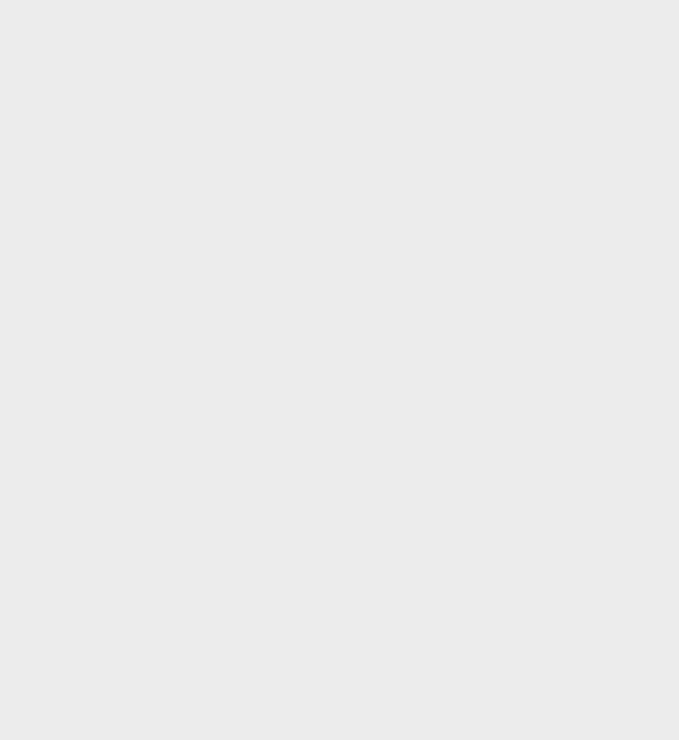
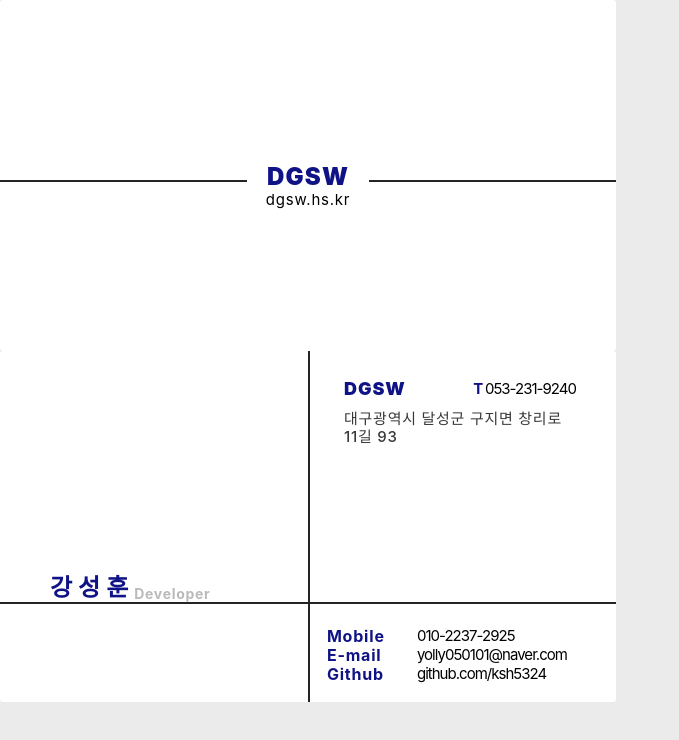
Before and after one commit to 2022-Summer-Hackthon/Hackathon-Front, a React (Create React App) app: page /template4 in a window 1280 px wide. Before the commit this address had no page. Shown: the top 740 px of the page, without its empty margins (0-679 px from the left). Built offline with nearby package versions, Linux system fonts and the light colour scheme.

Commit message:
template4

```diff
--- a/src/App.js
+++ b/src/App.js
@@ -2,6 +2,8 @@
 import { BrowserRouter, Route, Routes } from "react-router-dom";
 import Finish from "./components/Finish/Finish";
 import Template1Back from "./components/Template1/Template1Back";
+import Template4Back from "./components/Template4/Template4Back";
+import Template4Front from "./components/Template4/Template4Front";
 
 const Main = lazy(() => import("./pages/Main/MainPage"));
 const Nav = lazy(() => import("./components/Nav/Nav"));
@@ -50,6 +52,15 @@
             </Suspense>
           }
         />
+        <Route
+          path="/template4"
+          element={
+            <Suspense fallback={<div>Loading...</div>}>
+              <Template4Front size="nomal" />
+              <Template4Back size="nomal" />
+            </Suspense>
+          }
+        />
       </Routes>
     </BrowserRouter>
   );
--- a/src/components/Template1/Template1Back.jsx
+++ b/src/components/Template1/Template1Back.jsx
@@ -9,12 +9,10 @@
           <h1 className="title1">DGSW</h1>
           <h2 className="title1">dgsw.hs.kr</h2>
         </div>
-
         <div className="contents">
           <p className="career">Developer</p>
           <p className="name">강성훈</p>
         </div>
-
         <div className="info">
           <div className="flex">
             <p className="git">github.com/ksh5324</p>
--- /dev/null
+++ b/src/components/Template4/Template4Back.jsx
@@ -0,0 +1,40 @@
+import React, { memo } from "react";
+import Template4BackStyle from "./template4Back.style";
+
+const Template4Back = memo(({ size }) => {
+  return (
+    <Template4BackStyle>
+      <div className="row-line"></div>
+      <div className="column-line"></div>
+      <div className="personal">
+        <div className="name">강성훈</div>
+        <div className="career">Developer</div>
+      </div>
+      <div className="info-school">
+        <div className="name-number">
+          <div className="title">DGSW</div>
+          <div className="number">
+            T <span>053-231-9240</span>
+          </div>
+        </div>
+        <div className="address">대구광역시 달성군 구지면 창리로 11길 93</div>
+      </div>
+      <div className="info-personal">
+        <div className="mobile">
+          <div className="t">Mobile</div>
+          <div className="d">010-2237-2925</div>
+        </div>
+        <div className="email">
+          <div className="t">E-mail</div>
+          <div className="d">yolly050101@naver.com</div>
+        </div>
+        <div className="github">
+          <div className="t">Github</div>
+          <div className="d">github.com/ksh5324</div>
+        </div>
+      </div>
+    </Template4BackStyle>
+  );
+});
+
+export default Template4Back;
--- /dev/null
+++ b/src/components/Template4/Template4Front.jsx
@@ -0,0 +1,14 @@
+import React, { memo } from "react";
+import Template4FrontStyle from "./template4Front.style";
+
+const Template4Front = memo(({ size }) => {
+  return (
+    <Template4FrontStyle>
+      <div className={`${size}-line`}></div>
+      <div className={`${size}-title`}>DGSW</div>
+      <div className={`${size}-url`}>dgsw.hs.kr</div>
+    </Template4FrontStyle>
+  );
+});
+
+export default Template4Front;
--- /dev/null
+++ b/src/components/Template4/template4Back.style.js
@@ -0,0 +1,128 @@
+import styled from "styled-components";
+
+const Template4BackStyle = styled.div`
+  width: 616px;
+  height: 351px;
+
+  background: #ffffff;
+  border-radius: 3px;
+
+  position: relative;
+
+  .row-line {
+    width: 100%;
+    height: 2px;
+    background-color: #242424;
+
+    position: absolute;
+    top: 251px;
+  }
+  .column-line {
+    width: 2px;
+    height: 351px;
+    background-color: #242424;
+
+    position: absolute;
+    top: 0;
+    left: 308px;
+  }
+  .personal {
+    display: flex;
+    align-items: flex-end;
+
+    position: absolute;
+    top: 222px;
+    left: 50px;
+
+    .name {
+      font-weight: 900;
+      font-size: 24px;
+      line-height: 29px;
+      letter-spacing: 0.25em;
+      color: #101386;
+    }
+    .career {
+      font-weight: 700;
+      font-size: 14px;
+      line-height: 17px;
+      letter-spacing: 0.05em;
+      color: #bababa;
+    }
+  }
+  .info-school {
+    position: absolute;
+    top: 27px;
+    right: 40px;
+
+    width: 232px;
+    height: 68px;
+
+    display: flex;
+    flex-direction: column;
+    justify-content: space-between;
+
+    .name-number {
+      display: flex;
+      align-items: center;
+      justify-content: space-between;
+
+      .title {
+        font-weight: 900;
+        font-size: 18px;
+        line-height: 21px;
+        letter-spacing: 0.05em;
+
+        color: #101386;
+      }
+      .number {
+        font-weight: 700;
+        font-size: 15px;
+        line-height: 18px;
+        letter-spacing: -0.065em;
+        color: #101386;
+
+        span {
+          color: black;
+          font-weight: 400;
+        }
+      }
+    }
+    .address {
+      font-weight: 500;
+      font-size: 15px;
+      line-height: 18px;
+      letter-spacing: 0.05em;
+      color: #383838;
+    }
+  }
+  .info-personal {
+    position: absolute;
+    right: 49px;
+    bottom: 18px;
+    .mobile,
+    .email,
+    .github {
+      display: flex;
+
+      .t {
+        width: 55px;
+        height: 19px;
+        font-weight: 700;
+        font-size: 16px;
+        line-height: 19px;
+        letter-spacing: 0.05em;
+        color: #101386;
+      }
+      .d {
+        margin-left: 35px;
+        font-weight: 400;
+        font-size: 15px;
+        line-height: 18px;
+        letter-spacing: -0.065em;
+        color: #000000;
+      }
+    }
+  }
+`;
+
+export default Template4BackStyle;
--- /dev/null
+++ b/src/components/Template4/template4Front.style.js
@@ -0,0 +1,53 @@
+import styled from "styled-components";
+
+const Template4FrontStyle = styled.div`
+  width: 616px;
+  height: 351px;
+  background: #ffffff;
+  border-radius: 3px;
+
+  position: relative;
+
+  display: flex;
+  justify-content: center;
+  align-items: center;
+
+  flex-direction: column;
+
+  .nomal-line {
+    width: 100%;
+    height: 2px;
+    background: #242424;
+
+    position: absolute;
+    top: 180px;
+  }
+
+  .nomal-title {
+    text-align: center;
+    width: 122px;
+    height: 29px;
+    background-color: white;
+
+    font-weight: 900;
+    font-size: 24px;
+    line-height: 29px;
+    letter-spacing: 0.05em;
+    color: #101386;
+
+    position: relative;
+    top: 10px;
+  }
+  .nomal-url {
+    font-weight: 400;
+    font-size: 15px;
+    line-height: 18px;
+    letter-spacing: 0.05em;
+    color: #000000;
+
+    position: relative;
+    top: 10px;
+  }
+`;
+
+export default Template4FrontStyle;
```
